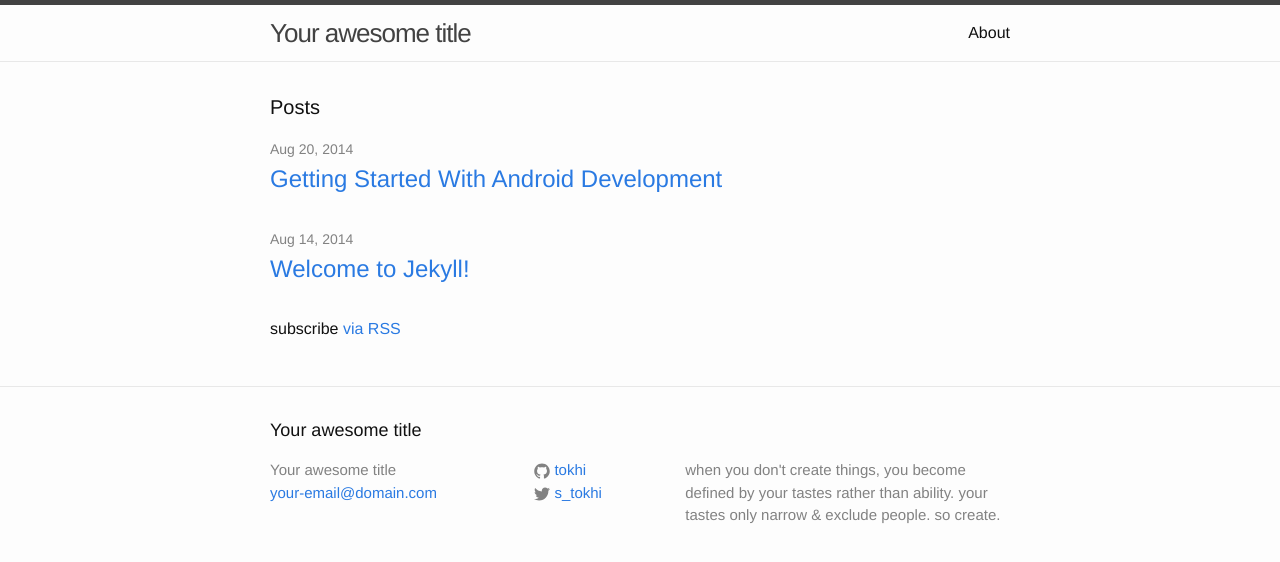
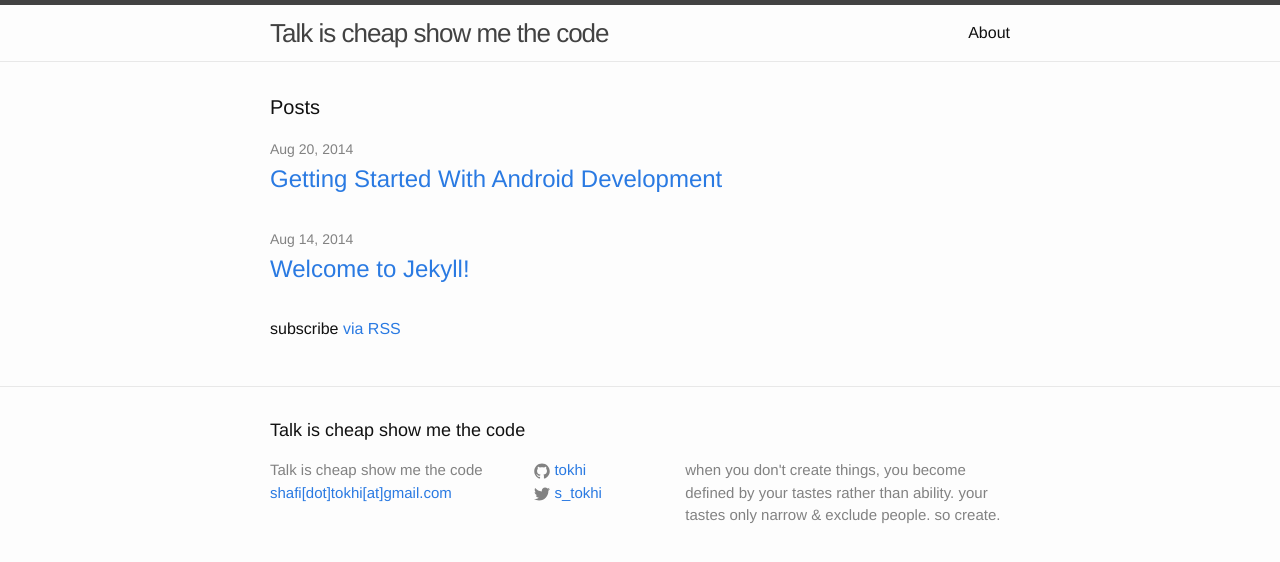
Before and after one commit to tokhi/tokhi.github.io, a Jekyll site: the page built from index.html, in a window 1280 px wide. Shown: the top 562 px of the page. Built offline with Jekyll 4.4.1, drawn with Linux system fonts in a browser that asks for light colours.

Commit message:
Update _config.yml

```diff
--- a/_config.yml
+++ b/_config.yml
@@ -1,6 +1,6 @@
 # Site settings
-title: Your awesome title
-email: your-email@domain.com
+title: Talk is cheap show me the code
+email: shafi[dot]tokhi[at]gmail.com
 description: > # this means to ignore newlines until "baseurl:"
   when you don't create things, you become defined by your tastes rather than ability.
   your tastes only narrow & exclude people. so create.
```
